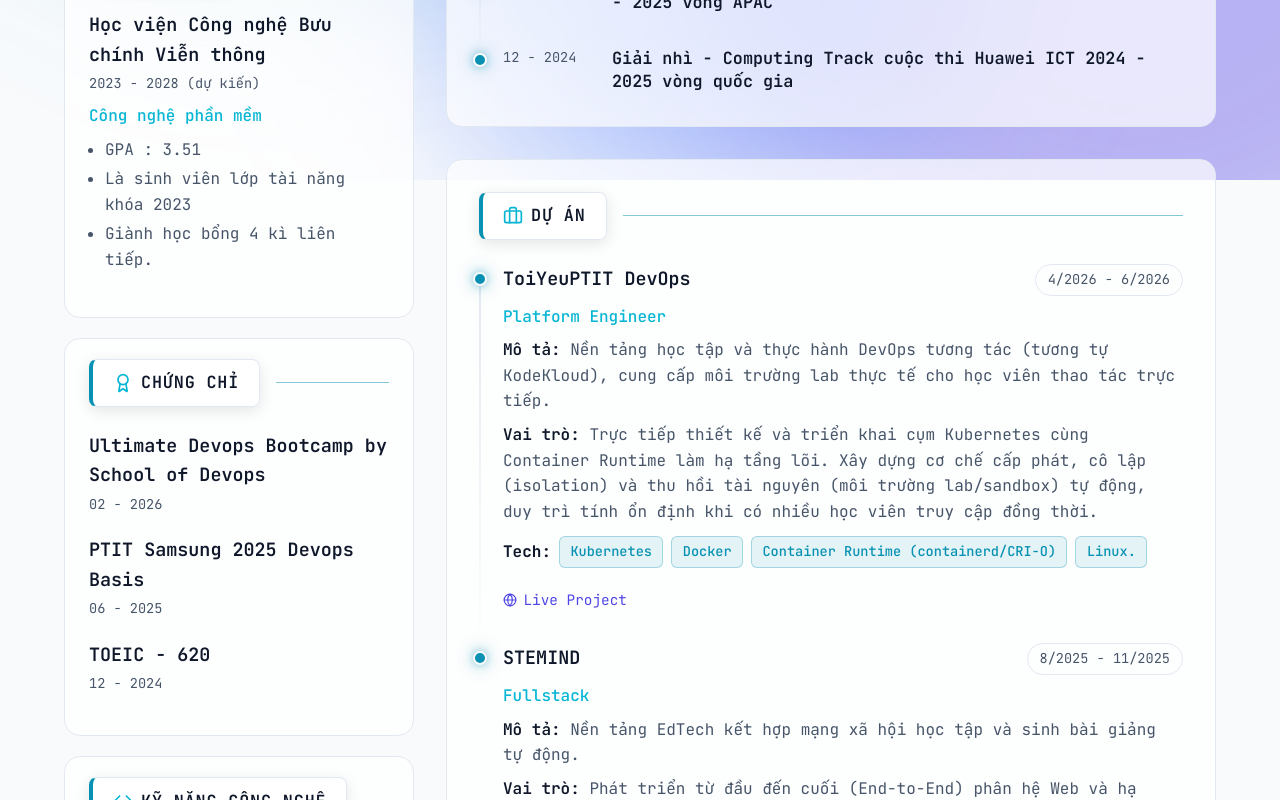
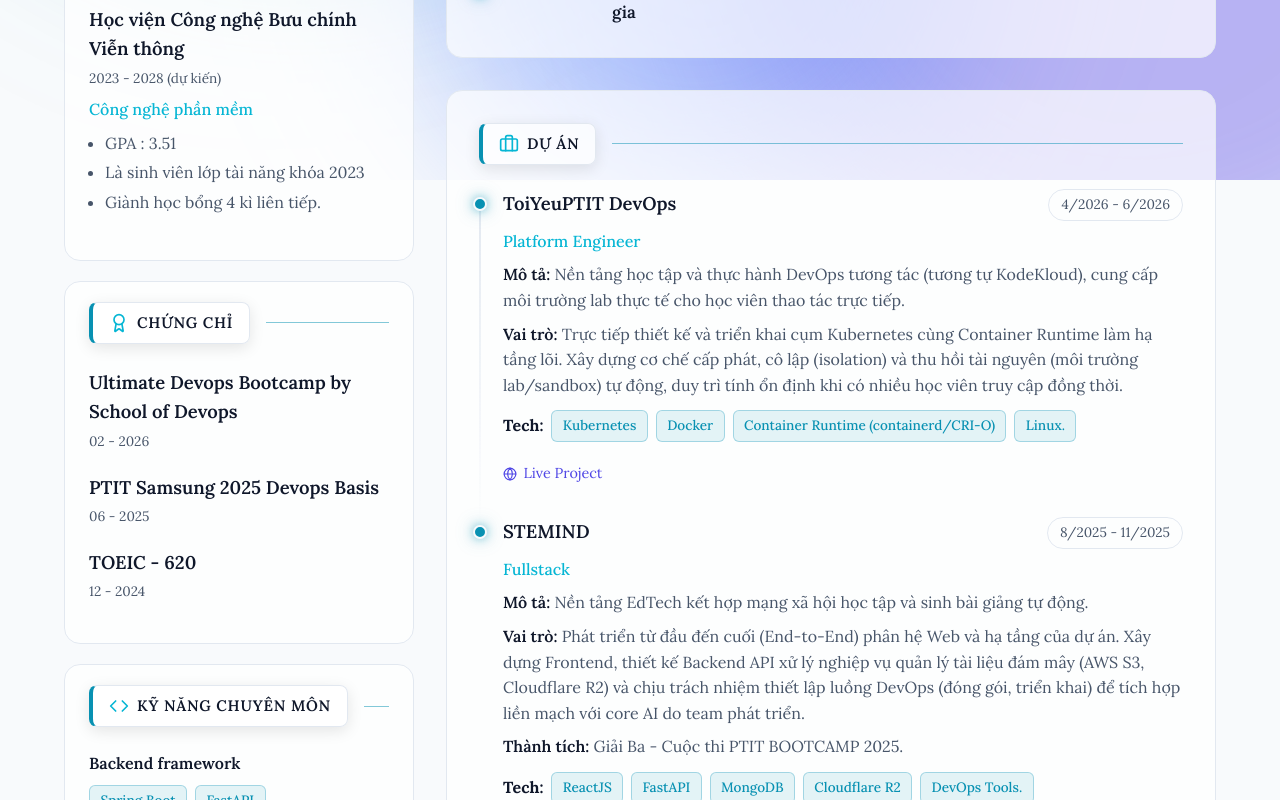
Before and after one commit to ngtukien/ngtukien, a React (Vite) app: page /vi in a window 1280 px wide. Shown: the part 620-1420 px from the top of the page. Built offline with nearby package versions, Linux system fonts and the light colour scheme.

Commit message:
style: update typography to Lora font and adjust section title padding and font size

```diff
--- a/src/data/vi.js
+++ b/src/data/vi.js
@@ -14,7 +14,7 @@
   sections: {
     objective: "Mục tiêu nghề nghiệp",
     education: "Học vấn",
-    skills: "Kỹ năng công nghệ",
+    skills: "Kỹ năng chuyên môn",
     softSkills: "Kỹ năng mềm",
     projects: "Dự án",
     awards: "Danh hiệu & Giải thưởng",
--- a/src/index.css
+++ b/src/index.css
@@ -1,4 +1,4 @@
-@import url('https://fonts.googleapis.com/css2?family=JetBrains+Mono:wght@300;400;500;600;700&display=swap');
+@import url('https://fonts.googleapis.com/css2?family=Lora:ital,wght@0,400..700;1,400..700&display=swap');
 
 :root {
   --bg-color: #0F172A;
@@ -49,7 +49,7 @@
 }
 
 body {
-  font-family: 'JetBrains Mono', monospace;
+  font-family: "Lora", serif;
   background-color: var(--bg-color);
   color: var(--text-main);
   line-height: 1.6;
@@ -118,7 +118,7 @@
 }
 
 h1, h2, h3, h4, h5, h6 {
-  font-family: 'JetBrains Mono', monospace;
+  font-family: "Lora", serif;
   color: var(--text-main);
 }
 
@@ -285,9 +285,9 @@
 .section-title {
   background: var(--surface-color);
   color: var(--text-main);
-  padding: 0.6rem 1.25rem;
+  padding: 0.5rem 1rem;
   border-radius: 8px;
-  font-size: 1.05rem;
+  font-size: 0.95rem;
   font-weight: 600;
   display: flex;
   align-items: center;
```
